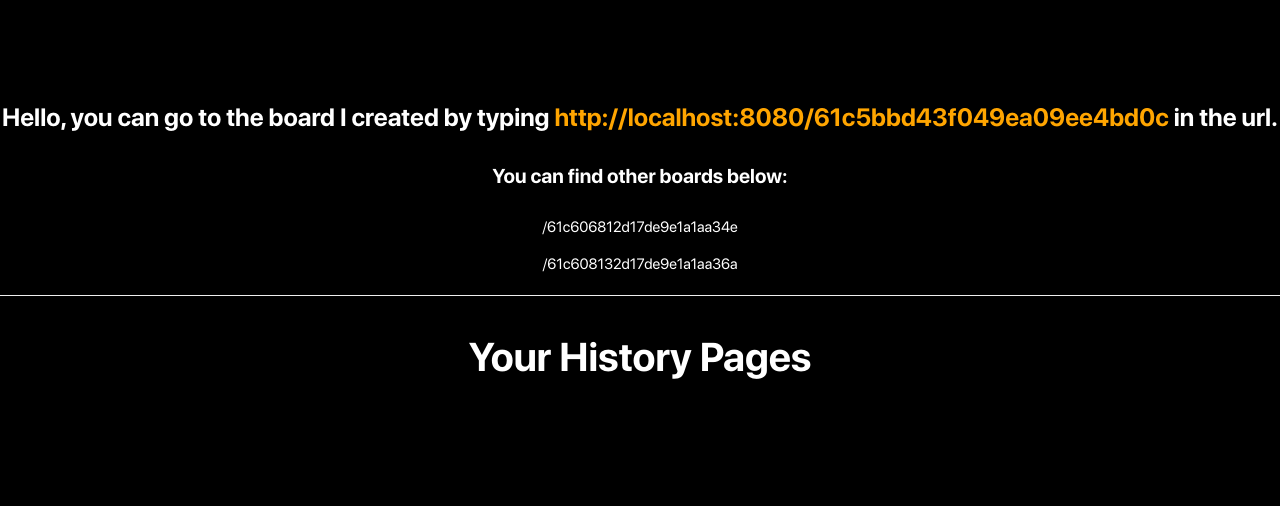
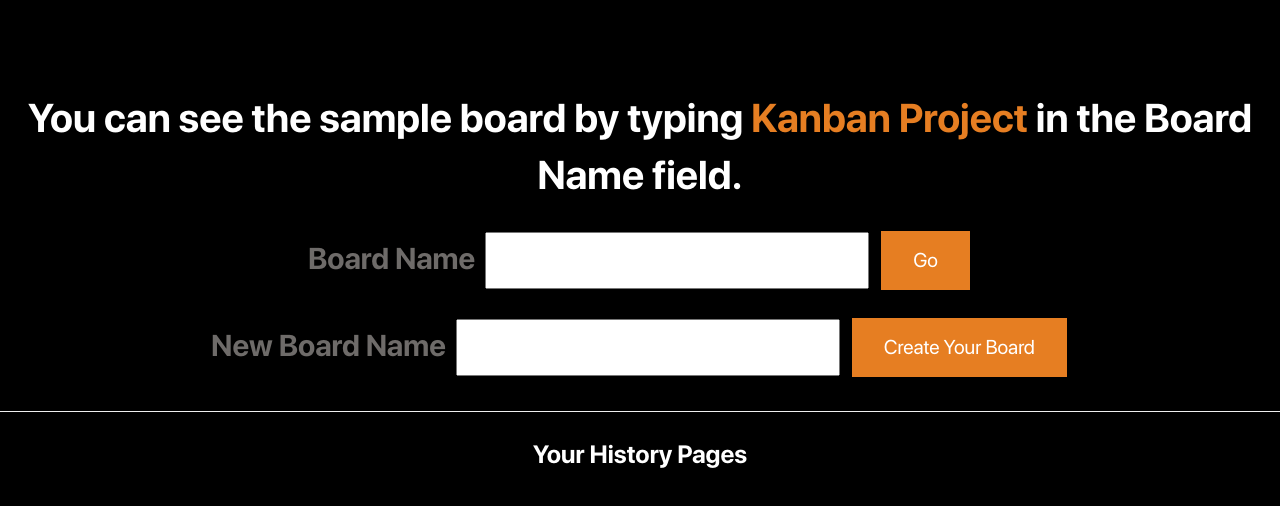
Before and after one commit to mavisalli/Kanban_Board-Vue-Express, a Vue app in the folder client/: page / in a window 1280 px wide. Shown: the top 506 px of the page. Built offline with nearby package versions, Linux system fonts and the light colour scheme.

Commit message:
Add inputs to enter board name and create new board

```diff
--- a/client/src/pages/Home.vue
+++ b/client/src/pages/Home.vue
@@ -1,17 +1,26 @@
 <template>
   <div>
-    <h3>
-      Hello, you can go to the board I created by typing
-      <span>http://localhost:8080/61c5bbd43f049ea09ee4bd0c</span> in the url.
-    </h3>
-    <h4>You can find other boards below:</h4>
+    <h2>
+      You can see the sample board by typing <span>Kanban Project</span> in the
+      Board Name field.
+    </h2>
+    <div class="form">
+      <label>Board Name</label>
+      <input type="text" v-model="search" />
 
-    <p>/61c606812d17de9e1a1aa34e</p>
-    <p>/61c608132d17de9e1a1aa36a</p>
+      <button class="button" @click="goRegisteredBoard">Go</button>
+    </div>
+
+    <div class="form">
+      <label>New Board Name</label>
+      <input type="text" v-model="new_board.title" />
+      <button class="button" @click="createNewBoard">Create Your Board</button>
+    </div>
 
     <hr />
 
-    <h2>Your History Pages</h2>
+    <h3>Your History Pages</h3>
+
     <ol>
       <li v-for="(path, index) in paths" :key="index">
         {{ path }}
@@ -21,14 +30,35 @@
 </template>
 
 <script>
+import axios from "axios";
 export default {
   data() {
     return {
       paths: [],
+      new_board: {
+        title: "",
+      },
+      search: "",
     };
   },
   created() {
     this.paths = JSON.parse(localStorage.getItem("paths")) || [];
+  },
+  methods: {
+    createNewBoard() {
+      let title = this.new_board.title;
+      axios
+        .post("boards/", {
+          title,
+        })
+        .then((res) => {
+          this.$router.push(`${res.data.board.slug}`);
+        });
+    },
+    goRegisteredBoard() {
+      let search = this.search.toLowerCase().replace(" ", "-");
+      this.$router.push(`${search}`);
+    },
   },
 };
 </script>
@@ -59,6 +89,7 @@ p {
 }
 
 h2 {
+  margin-top: -10px;
   font-size: 40px;
   font-weight: 700;
   color: #ffffff;
@@ -71,4 +102,53 @@ li {
   text-align: center;
   font-weight: 400;
 }
+
+.form {
+  display: flex;
+  justify-content: center;
+  margin-top: -10px;
+  margin-bottom: 30px;
+}
+.button {
+  background-color: #e67e22;
+
+  border: none;
+
+  color: white;
+
+  padding: 15px 32px;
+
+  text-align: center;
+
+  display: inline-block;
+
+  font-size: 20px;
+
+  margin: 4px 2px;
+
+  cursor: pointer;
+}
+
+label {
+  color: #6e6b69;
+  margin-top: 10px;
+  font-size: 30px;
+  font-weight: 700;
+}
+
+input {
+  width: 30%;
+  color: black;
+  font-size: 20px;
+
+  padding: 10px 20px;
+
+  margin: 5px 10px;
+
+  box-sizing: border-box;
+}
+
+span {
+  color: #e67e22;
+}
 </style>
```
